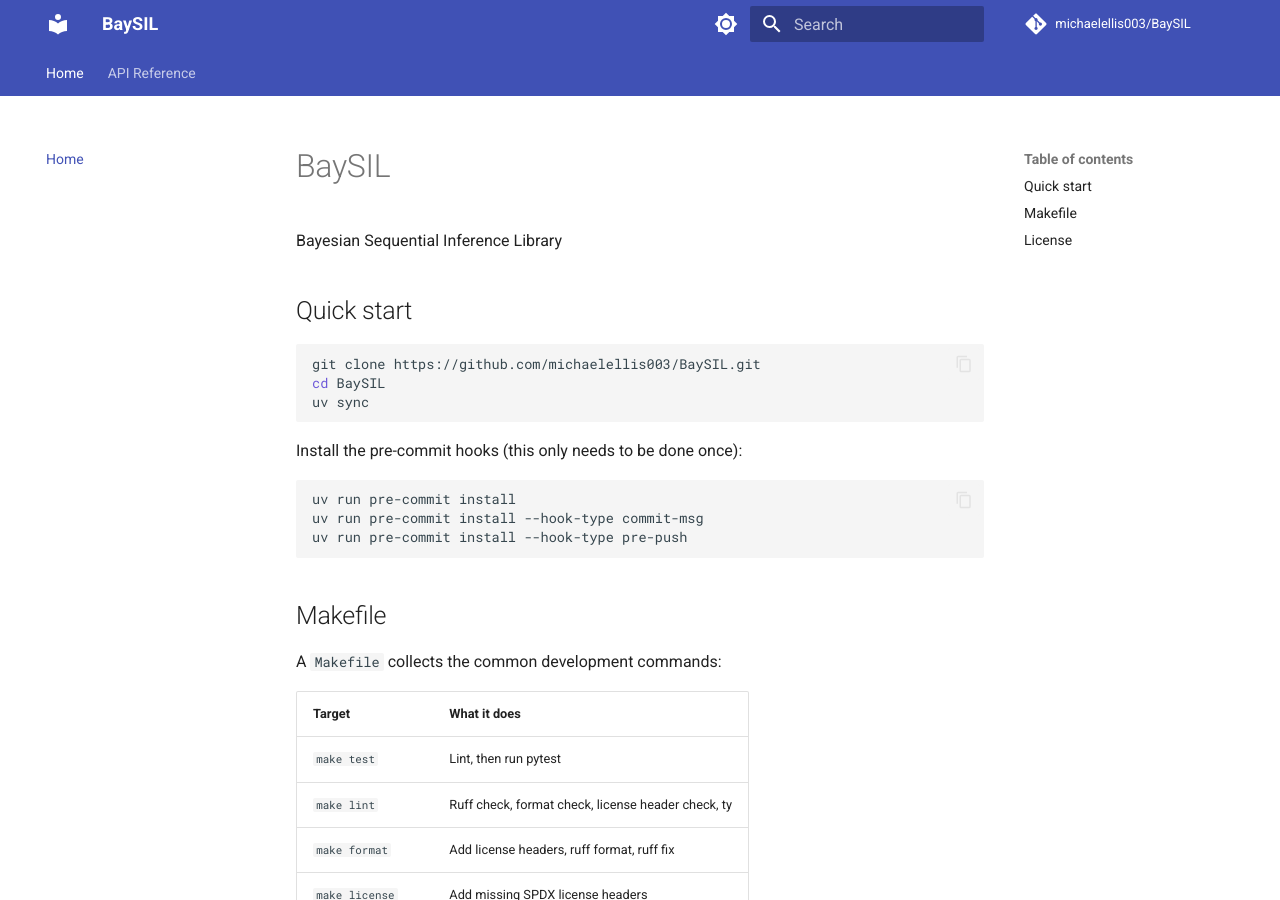
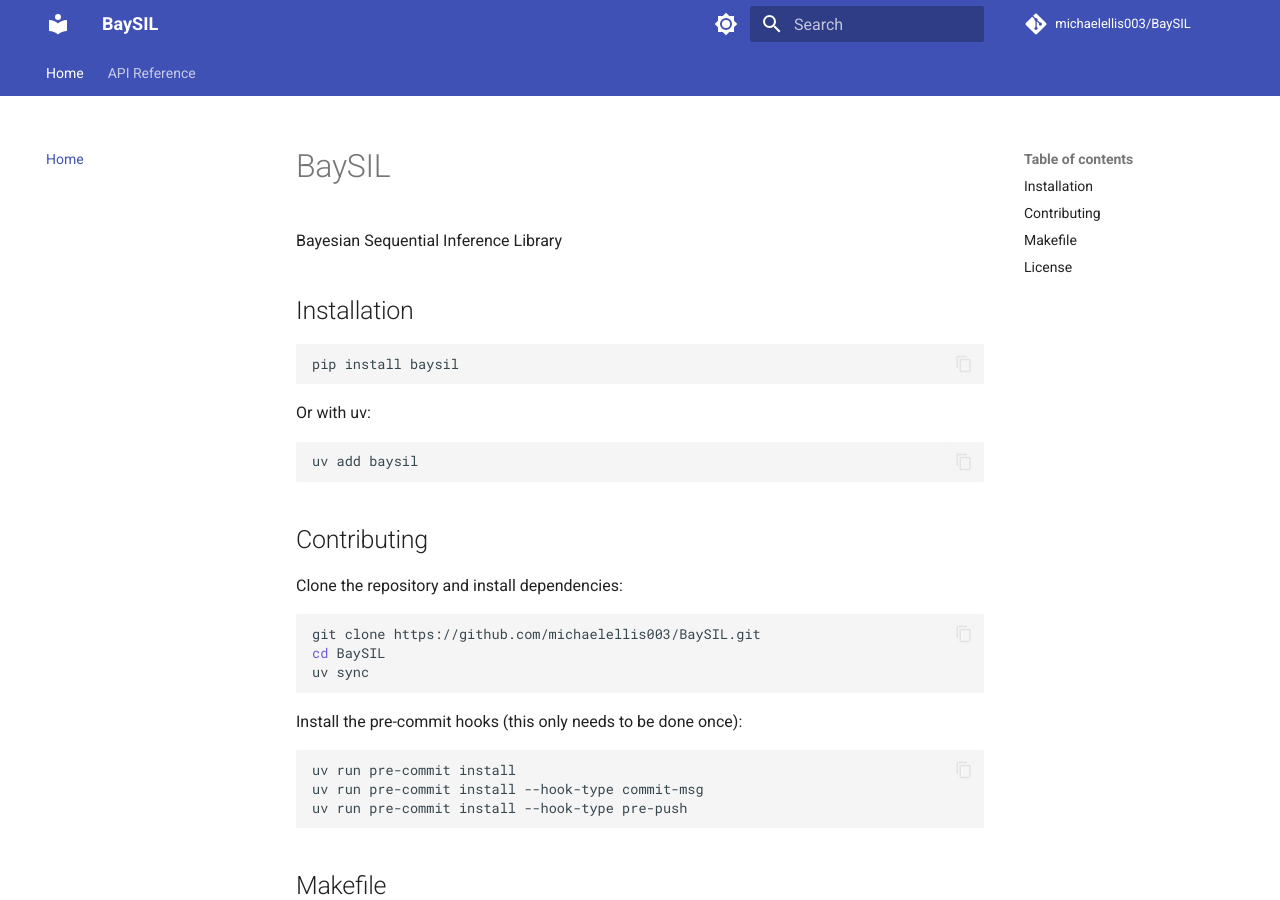
Before and after one commit to michaelellis003/BaySIL, an MkDocs documentation site: the page built from docs/index.md, in a window 1280 px wide and 900 px high. Built offline with MkDocs 1.6.1 and Material for MkDocs 9.7.7, drawn with Linux system fonts in a browser that asks for light colours; comment, search, counter and statistics services are not loaded.

Commit message:
docs: correct release docs; ci: allow forcing a release version (#9)
* docs: document installation and correct the release process

Neither the README nor the docs homepage told users how to install the
published package - both jumped straight to cloning the repo, which reads
as though that is the only way to use it.

The 'How releases work' section also described the old behaviour, where
any commit landing on main with green CI triggered a release. That stopped
being true when releases moved to manual dispatch.

* ci: allow forcing a version on release dispatch

semantic-release only bumps for fix/feat/breaking commits, so a release
consisting solely of docs or CI changes cannot be cut, and a failed upload
cannot be re-published without fabricating a commit. The action's force
input covers both; empty is an explicit no-op there, so 'auto' maps to ''
and leaves the commit history in charge.

````diff
--- a/docs/index.md
+++ b/docs/index.md
@@ -2,7 +2,21 @@
 
 Bayesian Sequential Inference Library
 
-## Quick start
+## Installation
+
+```bash
+pip install baysil
+```
+
+Or with uv:
+
+```bash
+uv add baysil
+```
+
+## Contributing
+
+Clone the repository and install dependencies:
 
 ```bash
 git clone https://github.com/michaelellis003/BaySIL.git
````
Also changed, not shown: README.md (+27 -4 lines), 1 other file.
